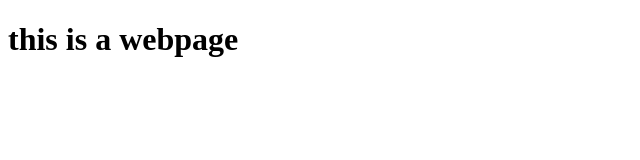
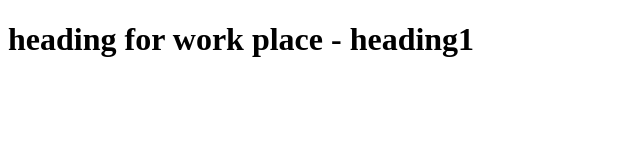
Before and after one commit to sapanapanthi/my-github, a plain HTML site: page index.html in a window 1280 px wide. Shown: the whole page, without its empty margins (0-640 px from the left). Drawn offline with Linux system fonts and the light colour scheme.

Commit message:
heading1

```diff
--- a/index.html
+++ b/index.html
@@ -3,9 +3,9 @@
 <head>
     <meta charset="UTF-8">
     <meta name="viewport" content="width=device-width, initial-scale=1.0">
-    <title>Document</title>
+    <title>web development</title>
 </head>
 <body>
-    <h1> this is a webpage</h1>
+    <h1>heading for work place - heading1</h1>
 </body>
 </html>
```
